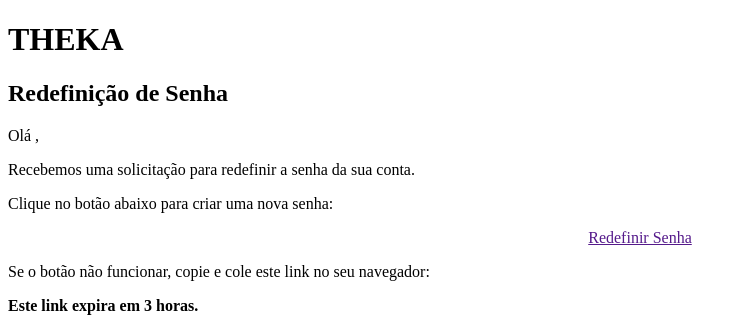
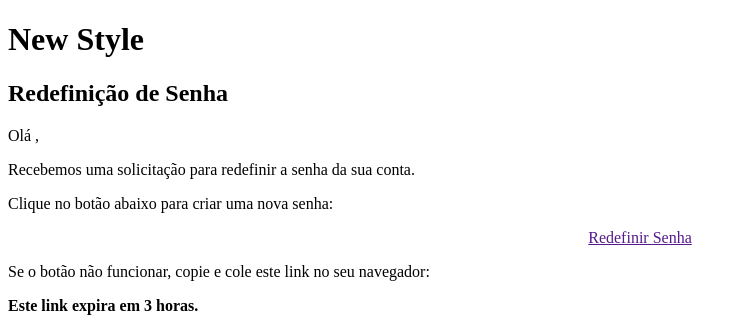
Before and after one commit to Emanuel0505/API-Desafio-Back-end-EJECT, a Django app: template account/templates/message_template_reset_password.html in a window 1280 px wide. Shown: the top 319 px of the page, without its empty margins (0-746 px from the left). Run offline with Django 5.2, Linux system fonts and the light colour scheme; the template is opened without the code that fills it, so the values that code supplies are empty.

Commit message:
style: ajustando um titulo

```diff
--- a/account/templates/message_template_reset_password.html
+++ b/account/templates/message_template_reset_password.html
@@ -6,7 +6,7 @@
 <body>
     <div class="container">
         <div class="header">
-            <h1>THEKA</h1>
+            <h1>New Style</h1>
         </div>
 
         <div class="content">
```
